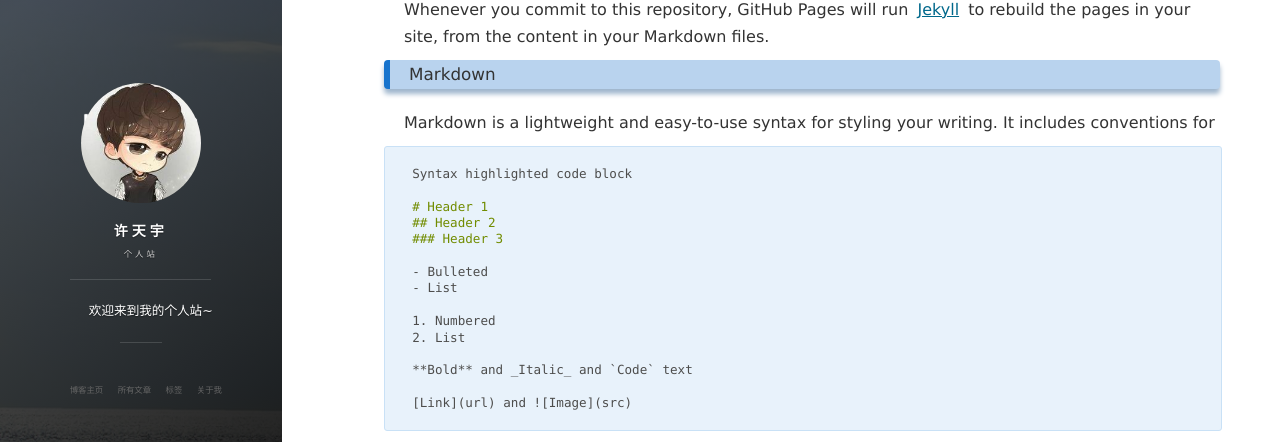
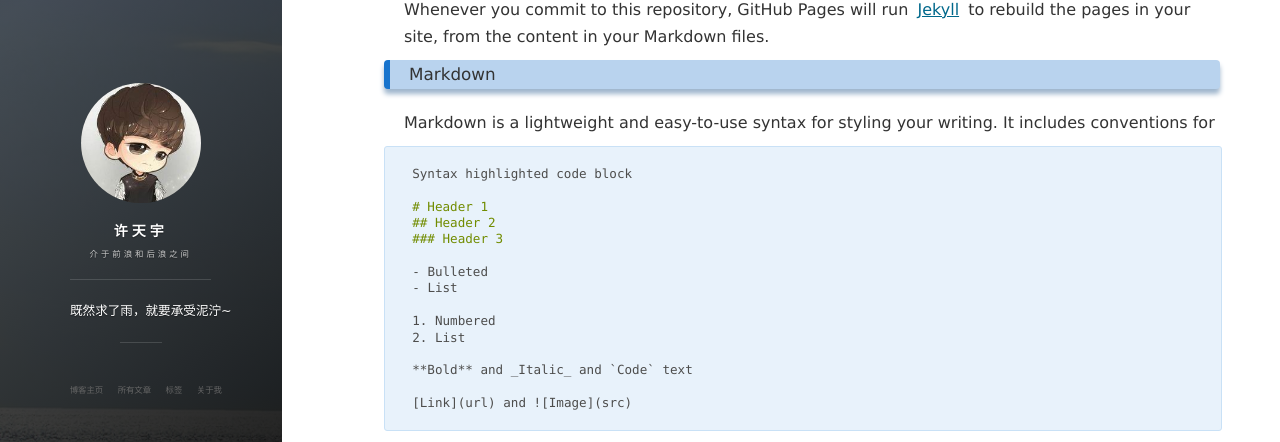
Before and after one commit to duxxrs/duxxrs.github.io, a Jekyll site: the page built from index.md, in a window 1280 px wide. Shown: the part 205-647 px from the top of the page. Built offline with Jekyll 4.4.1, drawn with Linux system fonts in a browser that asks for light colours; nearby versions of some CDN libraries; our own code applies the rules of GitHub Pages for plain Markdown files; the list of posts is cut into pages by our own code; comment, search, counter and statistics services are not loaded.

Commit message:
Update _config.yml

```diff
--- a/_config.yml
+++ b/_config.yml
@@ -1,9 +1,9 @@
 # Basic
 title: 许天宇
-subtitle: 个人站
-description: 欢迎来到我的个人站~
+subtitle: 介于前浪和后浪之间
+description: 既然求了雨，就要承受泥泞~
 # 头像里面的标题
-avatarTitle: leopardpan
+avatarTitle: Finall-yu
 # 头像里面的描述
 avatarDesc: iOS / 机器学习
 url: "http://baixin.io"
```
